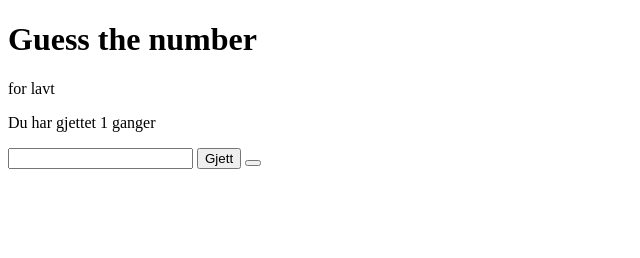
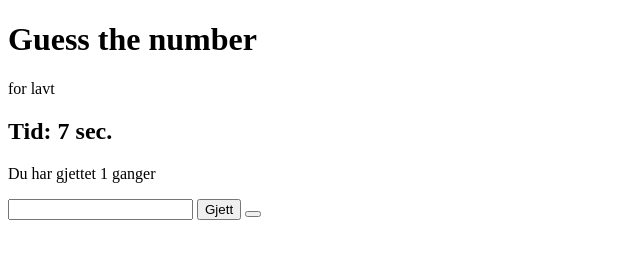
Before and after one commit to T-mann6/Javascript, a plain HTML site: page guess.html in a window 1280 px wide. Both pictures are taken after a click on the button "Gjett". Shown: the whole page, without its empty margins (0-640 px from the left). Drawn offline with Linux system fonts and the light colour scheme.

Commit message:
added timer

```diff
--- a/guess.html
+++ b/guess.html
@@ -4,7 +4,7 @@
         <meta charset="UTF-8">
         <meta http-equiv="X-UA-Compatible" content="IE=edge">
         <meta name="viewport" content="width=device-width, initial-scale=1.0">
-        <title>Document</title>
+        <title>Guessing game</title>
     </head>
     <body>
         <!-- Guess the number game
@@ -16,22 +16,29 @@
         -->
         <h1>Guess the number</h1>
         <p id="tilbakemelding"></p>
+        <h2 id="timer"></h2>
         <p id="antall_gjett"></p>
 
         <input id="gjette_felt" type="text">
         <button id="gjette_knapp">Gjett</button>
         <button id="restart"></button>
         <p id="riktig_gjett"></p>
+        <p id="gjett_tid"></p>
         <script>
             var tall = 0
             var riktig_tall = 0
 
-            var gjette_felt = document.querySelector('#gjette_felt')
-            var knapp = document.querySelector('#gjette_knapp')
-            var tilbakemelding = document.querySelector('#tilbakemelding')
-            var antall_gjett = document.querySelector('#antall_gjett')
-            var knapp_restart = document.querySelector('#restart')
-            var riktig_gjett = document.querySelector('#riktig_gjett')
+            var EL_gjette_felt = document.querySelector('#gjette_felt')
+            var EL_knapp = document.querySelector('#gjette_knapp')
+            var EL_tilbakemelding = document.querySelector('#tilbakemelding')
+            var EL_antall_gjett = document.querySelector('#antall_gjett')
+            var EL_knapp_restart = document.querySelector('#restart')
+            var EL_riktig_gjett = document.querySelector('#riktig_gjett')
+            var EL_timer = document.querySelector('#timer')
+            var EL_gjett_tid = document.querySelector('#gjett_tid')
+
+            var myVar
+
 
 
 
@@ -39,35 +46,49 @@
                 console.log(gjette_felt.value)
 
                 tall += 1
-                antall_gjett.innerHTML = 'Du har gjettet '+ tall + ' ganger'
+                EL_antall_gjett.innerHTML = 'Du har gjettet '+ tall + ' ganger'
 
-                if (gjette_felt.value == tilfeldig_tall){
-                    tilbakemelding.innerHTML = "rett tall"
-                    knapp_restart.innerHTML = "Vil du ha et nytt tall å gjette deg fram til"
+                if (EL_gjette_felt.value == tilfeldig_tall){
+                    EL_tilbakemelding.innerHTML = "rett tall"
+                    EL_knapp_restart.innerHTML = "Vil du ha et nytt tall å gjette deg fram til"
                     riktig_tall += 1
-                    riktig_gjett.innerHTML = "Du har gjettet riktig " + riktig_tall + " ganger"
-                } else if (gjette_felt.value < tilfeldig_tall){
-                    tilbakemelding.innerHTML = "for lavt"
-                } else if (gjette_felt.value > tilfeldig_tall){
-                    tilbakemelding.innerHTML = "for høyt"
+                    EL_riktig_gjett.innerHTML = "Du har gjettet riktig " + riktig_tall + " ganger"
+                    clearInterval(myVar)
+                    EL_gjett_tid.innerHTML = "Du brukte " + teller + "sec. på å gjette riktig"
+                } else if (EL_gjette_felt.value < tilfeldig_tall){
+                    EL_tilbakemelding.innerHTML = "for lavt"
+                } else if (EL_gjette_felt.value > tilfeldig_tall){
+                    EL_tilbakemelding.innerHTML = "for høyt"
                 }
             }
 
             function restart(){
+                clearInterval(myVar)
                 tilfeldig_tall = Math.floor(Math.random()*100)
                 console.log(tilfeldig_tall)
-                tilbakemelding.innerHTML = ''
+                EL_tilbakemelding.innerHTML = ''
                 tall = 0
-                antall_gjett.innerHTML = ''
-                knapp_restart.innerHTML = ''
+                EL_antall_gjett.innerHTML = ''
+                EL_knapp_restart.innerHTML = ''
+                teller = 0
+                myVar = setInterval(myTimer, 1000)
             }
 
-            knapp.addEventListener('click', gjett)
-            knapp_restart.addEventListener('click', restart)
+            EL_knapp.addEventListener('click', gjett)
+            EL_knapp_restart.addEventListener('click', restart)
 
             var tilfeldig_tall = Math.floor(Math.random()*100)
             console.log(tilfeldig_tall)
 
+            var teller = 0
+            function myTimer(){
+                console.log('timer: ' + teller)
+                teller++
+                EL_timer.innerHTML = "Tid: " + teller + " sec."
+            }
+
+            myVar = setInterval(myTimer, 1000)
+
         </script>
     </body>
 </html>
```
